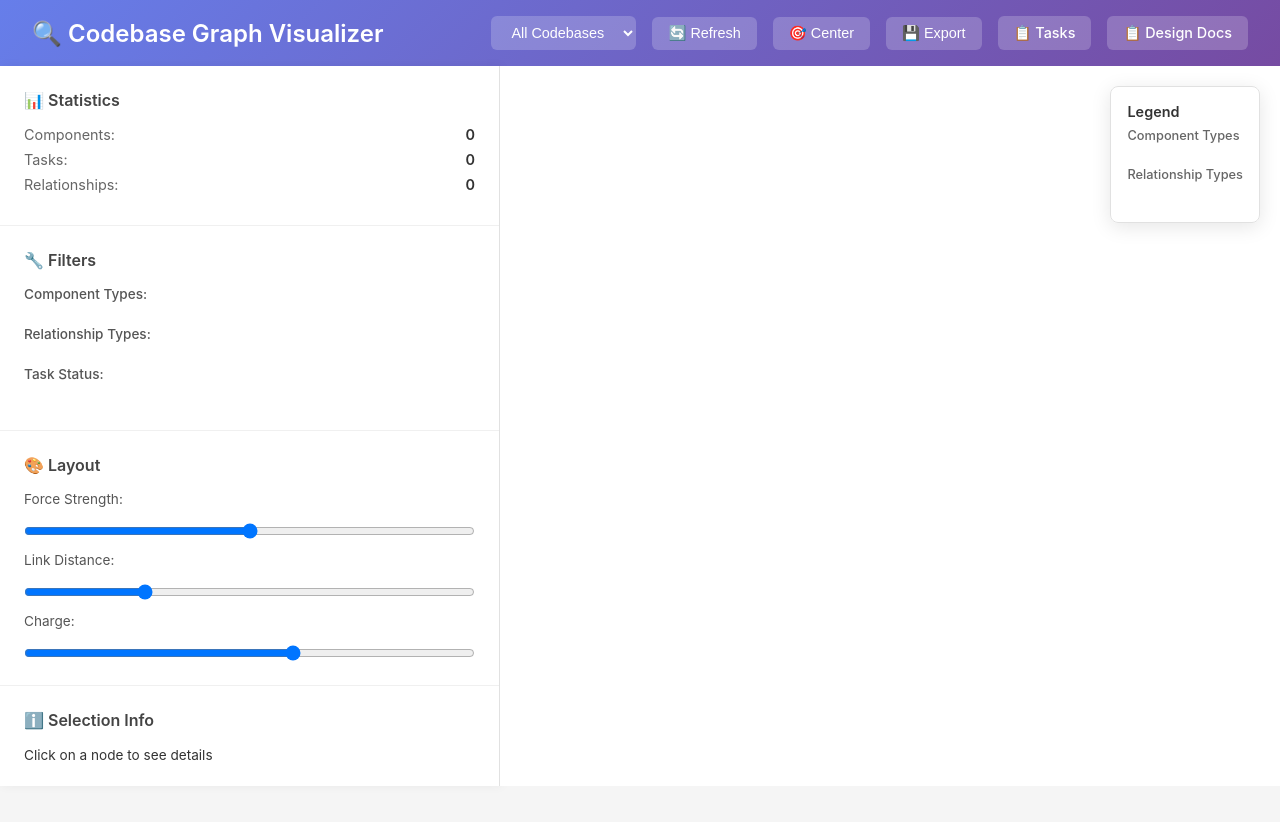
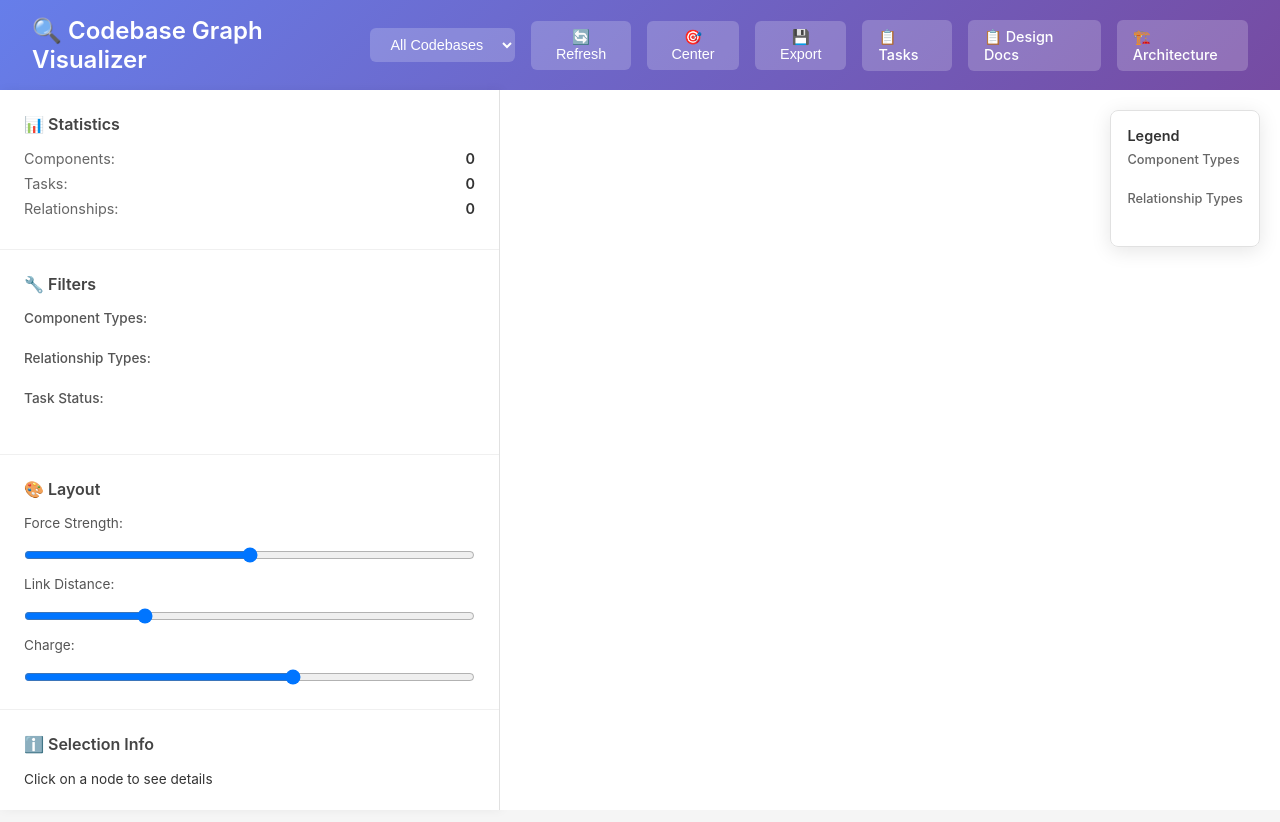
Before and after one commit to domjancik/codebase-graph-visualizer, a website: page public/index.html in a window 1280 px wide. Drawn offline with nearby package versions, Linux system fonts and the light colour scheme; no server answers.

Commit message:
feat: add navigation to architectural diagram view
- Update main index.html navigation to include architectural view link
- Maintain consistent navigation across all visualization types
- Enable easy switching between graph, tasks, design docs, and architectural views

```diff
--- a/public/index.html
+++ b/public/index.html
@@ -23,6 +23,7 @@
             <button id="exportBtn">💾 Export</button>
             <a href="tasks.html" class="nav-link">📋 Tasks</a>
             <a href="design-docs.html" class="nav-link">📋 Design Docs</a>
+            <a href="architectural-view.html" class="nav-link">🏗️ Architecture</a>
         </div>
     </div>
 
```
